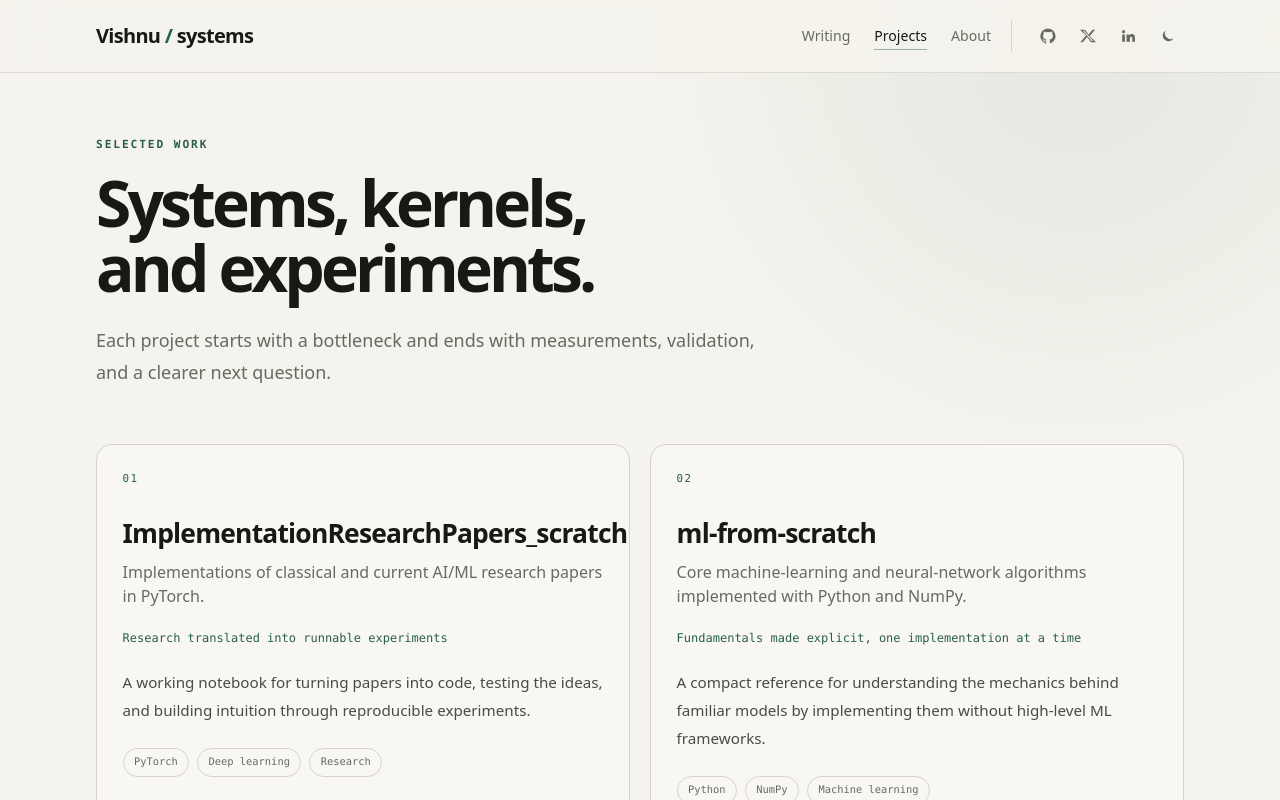
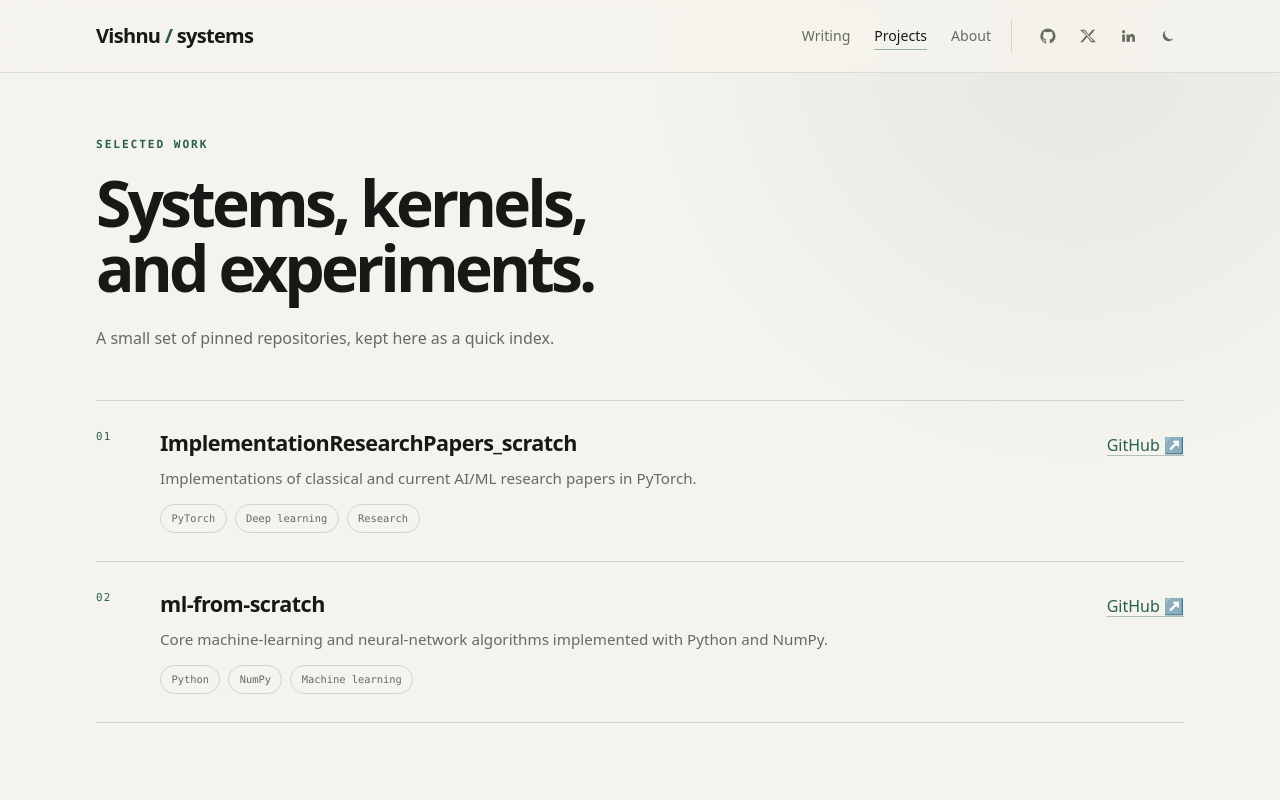
Before and after one commit to tatavishnurao/tatavishnurao.github.io, a Next.js app: page /projects in a window 1280 px wide. Shown: the top 800 px of the page. Built offline with nearby package versions, Linux system fonts and the light colour scheme.

Commit message:
Make the projects page plain and compact

```diff
--- a/app/projects/page.tsx
+++ b/app/projects/page.tsx
@@ -15,31 +15,26 @@ export default function ProjectsPage() {
         <h1 className="display-heading mt-4 max-w-3xl text-[2.25rem] leading-[1.02] sm:text-[3.4rem] lg:text-[4rem]">
           Systems, kernels, and experiments.
         </h1>
-        <p className="mt-6 max-w-2xl text-lg leading-8 text-muted">Each project starts with a bottleneck and ends with measurements, validation, and a clearer next question.</p>
-        <div className="mt-14 grid gap-5 md:grid-cols-2">
+        <p className="mt-6 max-w-2xl text-base leading-7 text-muted">A small set of pinned repositories, kept here as a quick index.</p>
+        <div className="mt-12 divide-y divide-soft border-y border-soft">
           {projects.map((project, index) => (
-            <article
-              key={project.href}
-              className="project-card"
-            >
+            <article key={project.href} className="grid gap-4 py-7 sm:grid-cols-[2.5rem_minmax(0,1fr)_auto] sm:items-start sm:gap-6">
               <p className="project-index">0{index + 1}</p>
-              <h2 className="mt-8 font-serif text-[1.65rem] font-semibold leading-[1.08] tracking-[-0.03em] text-ink">
-                {project.title}
-              </h2>
-              <p className="mt-3 text-muted">{project.description}</p>
-              <p className="mt-5 font-mono text-xs leading-5 text-accent">{project.result}</p>
-              <p className="mt-5 text-[0.95rem] leading-7 text-ink/78">{project.aim}</p>
-              <ul className="mt-6 flex flex-wrap gap-2" aria-label="Technologies">
-                {project.tags.map((tag) => <li key={tag} className="tag">{tag}</li>)}
-              </ul>
-              <p className="mt-7">
+              <div>
+                <h2 className="font-serif text-[1.35rem] font-semibold leading-tight tracking-[-0.025em] text-ink">{project.title}</h2>
+                <p className="mt-2 max-w-2xl text-[0.95rem] leading-7 text-muted">{project.description}</p>
+                <ul className="mt-3 flex flex-wrap gap-2" aria-label="Technologies">
+                  {project.tags.map((tag) => <li key={tag} className="tag">{tag}</li>)}
+                </ul>
+              </div>
+              <p className="sm:pt-1">
                 <a
                   href={project.href}
                   target="_blank"
                   rel="noreferrer"
                   className="font-medium text-accent underline decoration-accent/35 underline-offset-4 transition-colors hover:text-ink"
                 >
-                  View repository ↗
+                  GitHub ↗
                 </a>
               </p>
             </article>
```
